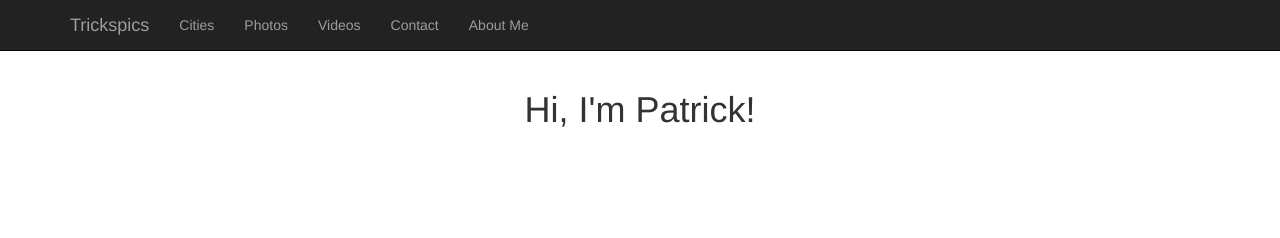
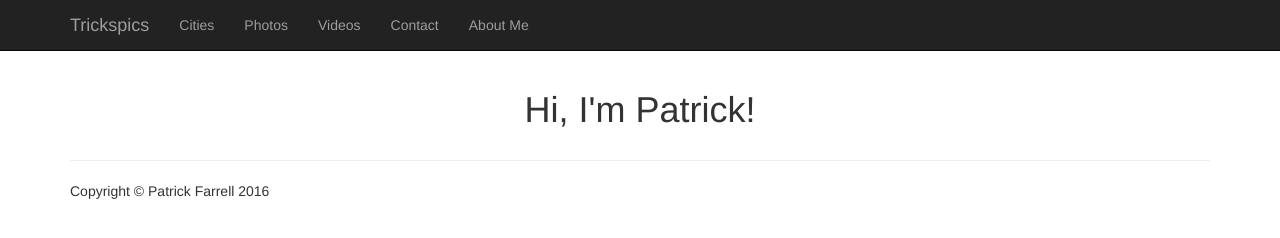
Before and after one commit to pfarrell85/trickspics, a plain HTML site: page about.html in a window 1280 px wide. Drawn offline with Linux system fonts and the light colour scheme.

Commit message:
Add footers to all of the pages.

```diff
--- a/about.html
+++ b/about.html
@@ -77,6 +77,17 @@
         </div>
         <!-- /.row -->
 
+        <hr>
+
+        <!-- Footer -->
+        <footer>
+            <div class="row">
+                <div class="col-lg-12">
+                    <p>Copyright &copy; Patrick Farrell 2016</p>
+                </div>
+            </div>
+        </footer>
+
     </div>
     <!-- /.container -->
 
```
Also changed, not shown: cities.html (+11 -0 lines), contact.html (+11 -0 lines), videos.html (+11 -0 lines).
